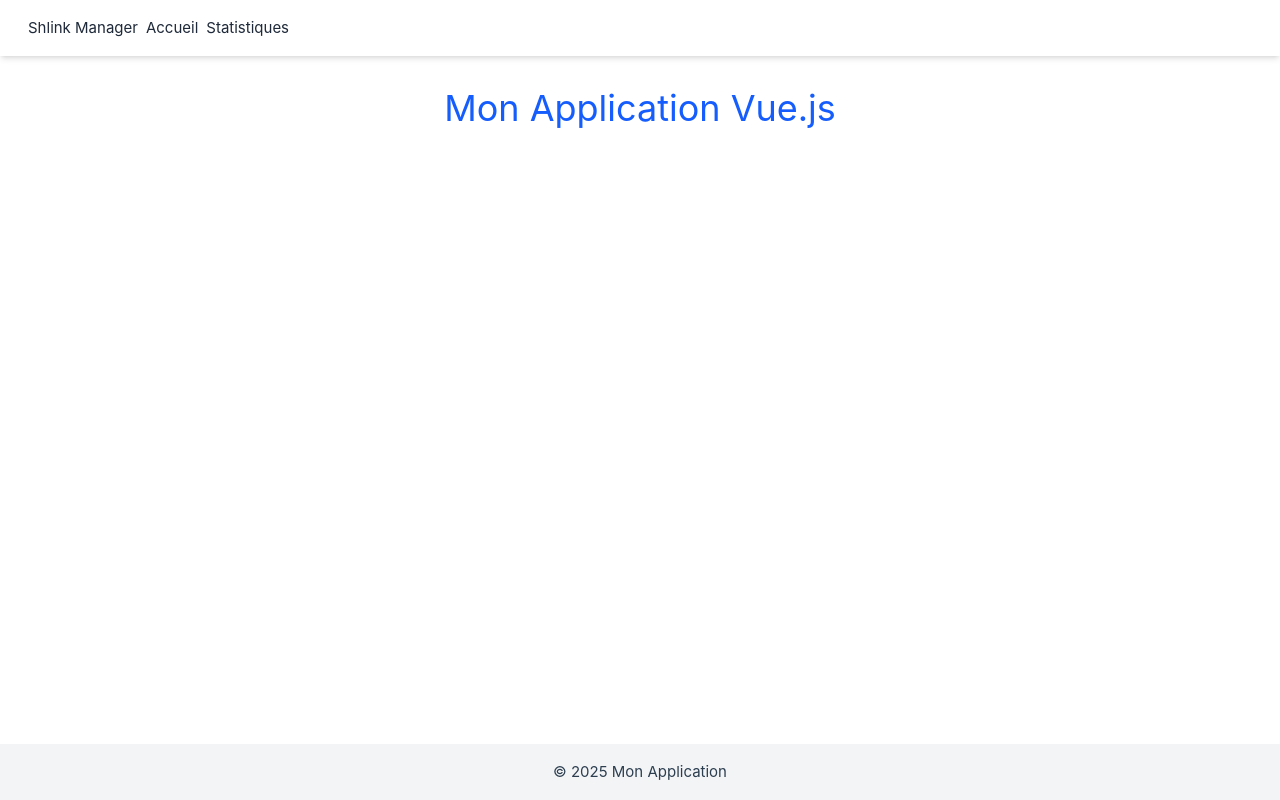
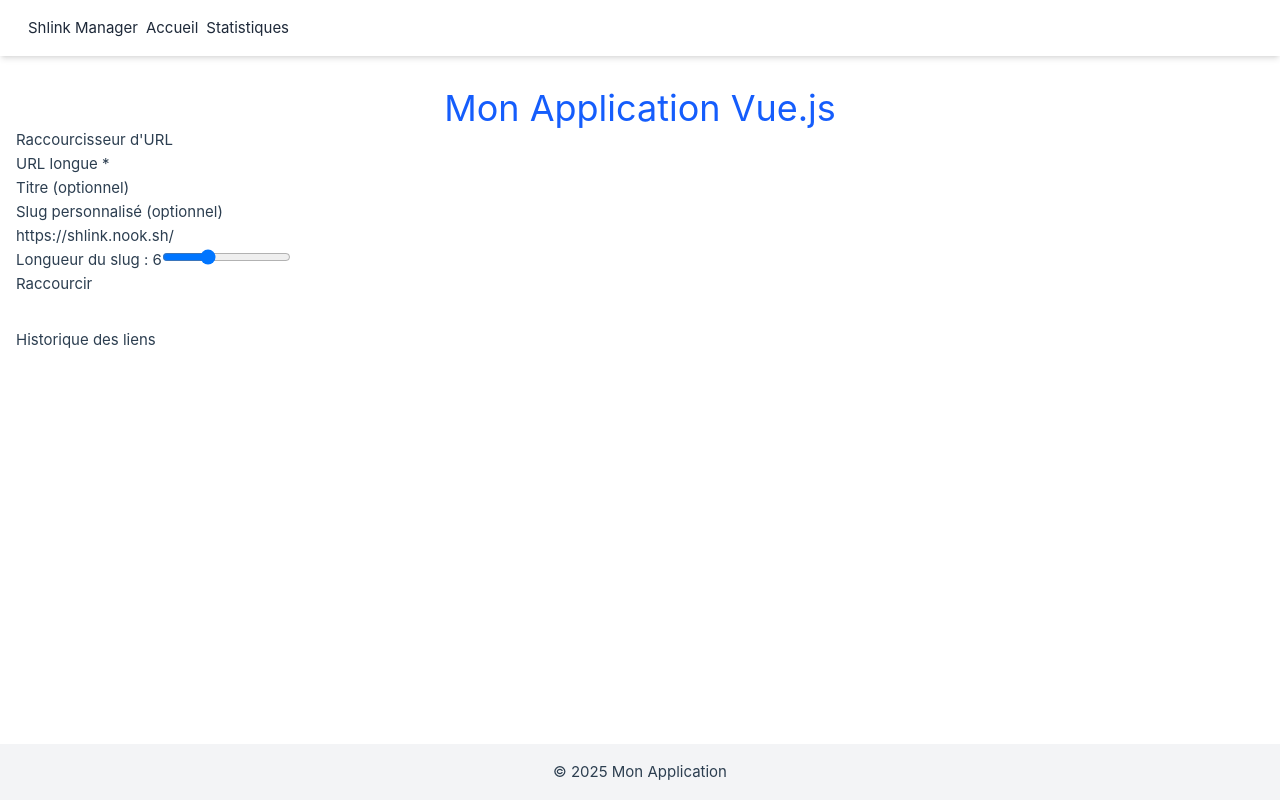
Before and after one commit to Valentin1302/Raccourci, a Vue app: page / in a window 1280 px wide. Built offline with nearby package versions, Linux system fonts and the light colour scheme.

Commit message:
url court

```diff
--- a/src/App.vue
+++ b/src/App.vue
@@ -1,5 +1,5 @@
 <script setup>
-import NavigationBar from './components/NavigationBar.vue'; // Importez votre composant
+import NavigationBar from './components/NavigationBar.vue';
 </script>
 
 <template>
--- a/src/components/NavigationBar.vue
+++ b/src/components/NavigationBar.vue
@@ -19,7 +19,7 @@ import { RouterLink } from 'vue-router';
           to="/"
           class="text-gray-800 hover:text-blue-600 font-medium transition-colors duration-200 py-2 px-1 border-b-2 border-transparent hover:border-blue-600"
         >
-          Accueil <!-- Pointe vers / (HomeView) -->
+          Accueil
         </RouterLink>
       </li>
       <li>
--- a/src/components/PaginationControls.vue
+++ b/src/components/PaginationControls.vue
@@ -0,0 +1,7 @@
+
+<script setup lang="ts">
+</script>
+<template></template>
+<style scoped>
+
+</style>
--- a/src/components/ShortLinkList.vue
+++ b/src/components/ShortLinkList.vue
@@ -0,0 +1,45 @@
+<script setup>
+import ShortListItem from './ShortListItem.vue';
+import PaginationControls from './PaginationControls.vue';
+
+defineProps({
+  links: {
+    type: Array,
+    required: true
+  }
+});
+</script>
+
+<template>
+  <div class="link-list">
+    <h2>Historique des liens</h2>
+    <ul>
+      <ShortListItem
+        v-for="link in links"
+        :key="link.id"
+        :link="link"
+      />
+    </ul>
+    <PaginationControls
+      v-if="links.length > 10"
+      :current-page="1"
+      :total-pages="Math.ceil(links.length / 10)"
+    />
+  </div>
+</template>
+
+<style scoped>
+.link-list {
+  margin-top: 2rem;
+}
+
+h2 {
+  margin-bottom: 1rem;
+}
+
+ul {
+  list-style: none;
+  padding: 0;
+  margin: 0;
+}
+</style>
--- a/src/components/ShortListItem.vue
+++ b/src/components/ShortListItem.vue
@@ -0,0 +1,38 @@
+<script setup>
+const props = defineProps({
+  link: {
+    type: Object,
+    required: true
+  }
+});
+
+const handleClick = (e) => {
+  e.preventDefault();
+  window.open(props.link.shortUrl, '_blank');
+};
+
+const copyLink = () => {
+  navigator.clipboard.writeText(props.link.shortUrl);
+  alert('Lien copié !');
+};
+</script>
+
+<template>
+  <li class="link-item">
+    <div class="link-content">
+      <a :href="link.shortUrl" @click="handleClick">{{ link.shortUrl }}</a>
+      <p class="long-url">{{ link.longUrl }}</p>
+      <div v-if="link.title" class="link-title">{{ link.title }}</div>
+      <div class="link-meta">
+        <span class="link-date">
+          Créé le {{ new Date(link.createdAt).toLocaleDateString() }}
+        </span>
+        <button @click="copyLink">Copier</button>
+      </div>
+    </div>
+  </li>
+</template>
+
+<style scoped>
+/* Ton style ici */
+</style>
--- a/src/components/ShortUrlForm.vue
+++ b/src/components/ShortUrlForm.vue
@@ -0,0 +1,71 @@
+<script setup>
+import { ref, watch } from 'vue';
+
+const props = defineProps({
+  initialData: {
+    type: Object,
+    default: () => ({
+      longUrl: '',
+      title: '',
+      customSlug: '',
+      slugLength: 6
+    })
+  }
+});
+
+const emit = defineEmits(['submit']);
+const formData = ref({ ...props.initialData });
+
+watch(() => props.initialData, (newVal) => {
+  formData.value = { ...newVal };
+}, { deep: true });
+
+const handleSubmit = () => {
+  emit('submit', {
+    longUrl: formData.value.longUrl,
+    title: formData.value.title || null,
+    customSlug: formData.value.customSlug || null,
+    slugLength: formData.value.customSlug ? null : formData.value.slugLength
+  });
+};
+</script>
+
+<template>
+  <form class="url-form" @submit.prevent="handleSubmit">
+    <div class="form-group">
+      <label for="longUrl">URL longue *</label>
+      <input v-model="formData.longUrl" type="url" id="longUrl" required />
+    </div>
+
+    <div class="form-group">
+      <label for="title">Titre (optionnel)</label>
+      <input v-model="formData.title" type="text" id="title" />
+    </div>
+
+    <div class="form-group">
+      <label for="customSlug">Slug personnalisé (optionnel)</label>
+      <div class="slug-input">
+        <span class="slug-prefix">https://shlink.nook.sh/</span>
+        <input
+          v-model="formData.customSlug"
+          type="text"
+          id="customSlug"
+          pattern="[a-zA-Z0-9-]+"
+        />
+      </div>
+    </div>
+
+    <div v-if="!formData.customSlug" class="form-group">
+      <label for="slugLength">Longueur du slug : {{ formData.slugLength }}</label>
+      <input
+        v-model.number="formData.slugLength"
+        type="range"
+        id="slugLength"
+        min="4"
+        max="10"
+      />
+    </div>
+
+    <button type="submit">Raccourcir</button>
+  </form>
+</template>
--- a/src/components/TagBadge.vue
+++ b/src/components/TagBadge.vue
@@ -0,0 +1,5 @@
+<script  setup>
+</script>
+
+<template>
+</template>
--- a/src/router/index.js
+++ b/src/router/index.js
@@ -13,6 +13,10 @@ const routes = [
     name: 'stats',
     component: StatsView,
   },
+  {
+    path: '/:pathMatch(.*)*',
+    redirect: '/'
+  },
 ];
 
 const router = createRouter({
--- a/src/services/ShlinkApi.js
+++ b/src/services/ShlinkApi.js
@@ -1,4 +1,17 @@
-import axios from 'axios';
+import { ofetch } from 'ofetch';
 
-const SHLINK_URL = "";
-const API_KEY = ""
+export const createShortUrl = async (longUrl, options = {}) => {
+  return await ofetch('https://wsf-shlink.nook.sh/rest/v3/short-urls', {
+    method: 'POST',
+    headers: {
+      'X-Api-Key': '26236e25-3ab8-4972-b7d5-e1095f8790d0',
+      'Content-Type': 'application/json'
+    },
+    body: {
+      longUrl,
+      title: options.title || undefined,
+      customSlug: options.customSlug || undefined,
+      shortCodeLength: !options.customSlug ? options.slugLength : undefined
+    }
+  });
+};
--- a/src/views/HomeView.vue
+++ b/src/views/HomeView.vue
@@ -1,2 +1,40 @@
-<script></script>
-<template></template>
+<script setup>
+import { ref } from 'vue';
+import ShortUrlForm from '../components/ShortUrlForm.vue';
+import ShortLinkList from '../components/ShortLinkList.vue';
+import { createShortUrl } from '../services/ShlinkApi';
+
+const shortLinks = ref([]);
+
+const handleSubmit = async (data) => {
+  try {
+    const response = await createShortUrl(data.longUrl, {
+      title: data.title,
+      customSlug: data.customSlug,
+      slugLength: data.slugLength
+    });
+
+    const result = {
+      id: Date.now(),
+      shortUrl: response.shortUrl,
+      longUrl: data.longUrl,
+      title: data.title,
+      createdAt: new Date().toISOString()
+    };
+
+    shortLinks.value.unshift(result);
+  } catch (error) {
+    console.error('Erreur création lien :', error);
+    alert("Échec de création de l'URL. Vérifie que l'URL est correcte et que le slug n’est pas déjà pris.");
+  }
+};
+</script>
+
+
+<template>
+  <div class="home-view">
+    <h1>Raccourcisseur d'URL</h1>
+    <ShortUrlForm @submit="handleSubmit" />
+    <ShortLinkList :links="shortLinks" />
+  </div>
+</template>
--- a/src/views/StatsView.vue
+++ b/src/views/StatsView.vue
@@ -1,2 +1,16 @@
-<script></script>
-<template></template>
+<script setup>
+
+</script>
+
+<template>
+  <div class="stats-view">
+    <h1>Statistiques</h1>
+    <p>Page de statistiques à venir</p>
+  </div>
+</template>
+
+<style scoped>
+.stats-view {
+  padding: 2rem;
+}
+</style>
--- a/vite.config.js
+++ b/vite.config.js
@@ -4,17 +4,20 @@ import vue from '@vitejs/plugin-vue'
 import vueDevTools from 'vite-plugin-vue-devtools'
 import tailwindcss from '@tailwindcss/vite'
 
-
 // https://vite.dev/config/
 export default defineConfig({
   plugins: [
     vue(),
     vueDevTools(),
-    tailwindcss(),
+    tailwindcss()
   ],
+  base: '/',
+  server: {
+    historyApiFallback: true
+  },
   resolve: {
     alias: {
       '@': fileURLToPath(new URL('./src', import.meta.url))
-    },
-  },
+    }
+  }
 })
```
